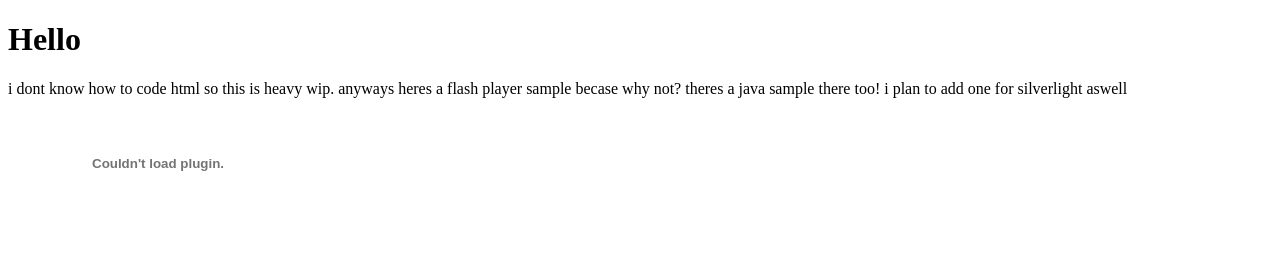
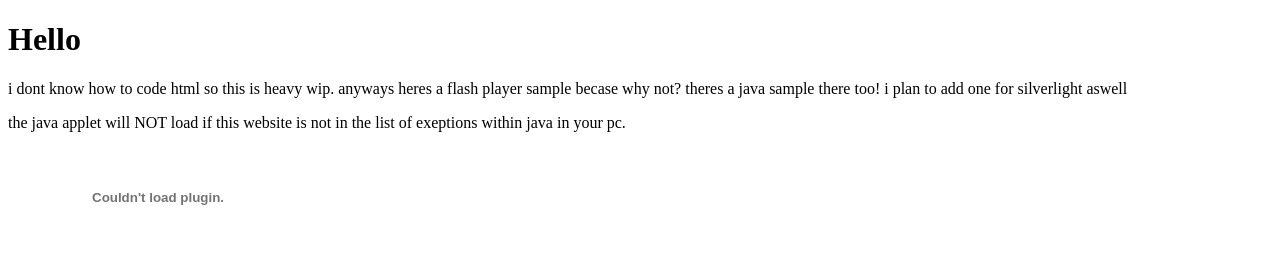
Before and after one commit to RobotsAreeCool/RobotsAreeCool_Website, a plain HTML site: page index.html in a window 1280 px wide. Drawn offline with Linux system fonts and the light colour scheme.

Commit message:
Update index.html to explain java applet

```diff
--- a/index.html
+++ b/index.html
@@ -6,6 +6,7 @@
 
 <h1>Hello</h1>
 <p>i dont know how to code html so this is heavy wip. anyways heres a flash player sample becase why not? theres a java sample there too! i plan to add one for silverlight aswell</p>
+<p>the java applet will NOT load if this website is not in the list of exeptions within java in your pc.</p>
 <embed src="/Data/flashvertest.swf" height="100" quality="high">
   <applet archive="/Data/HappyApplet.jar"
 	code	= "javadetectapplet.JavaDetectApplet.class"
```
